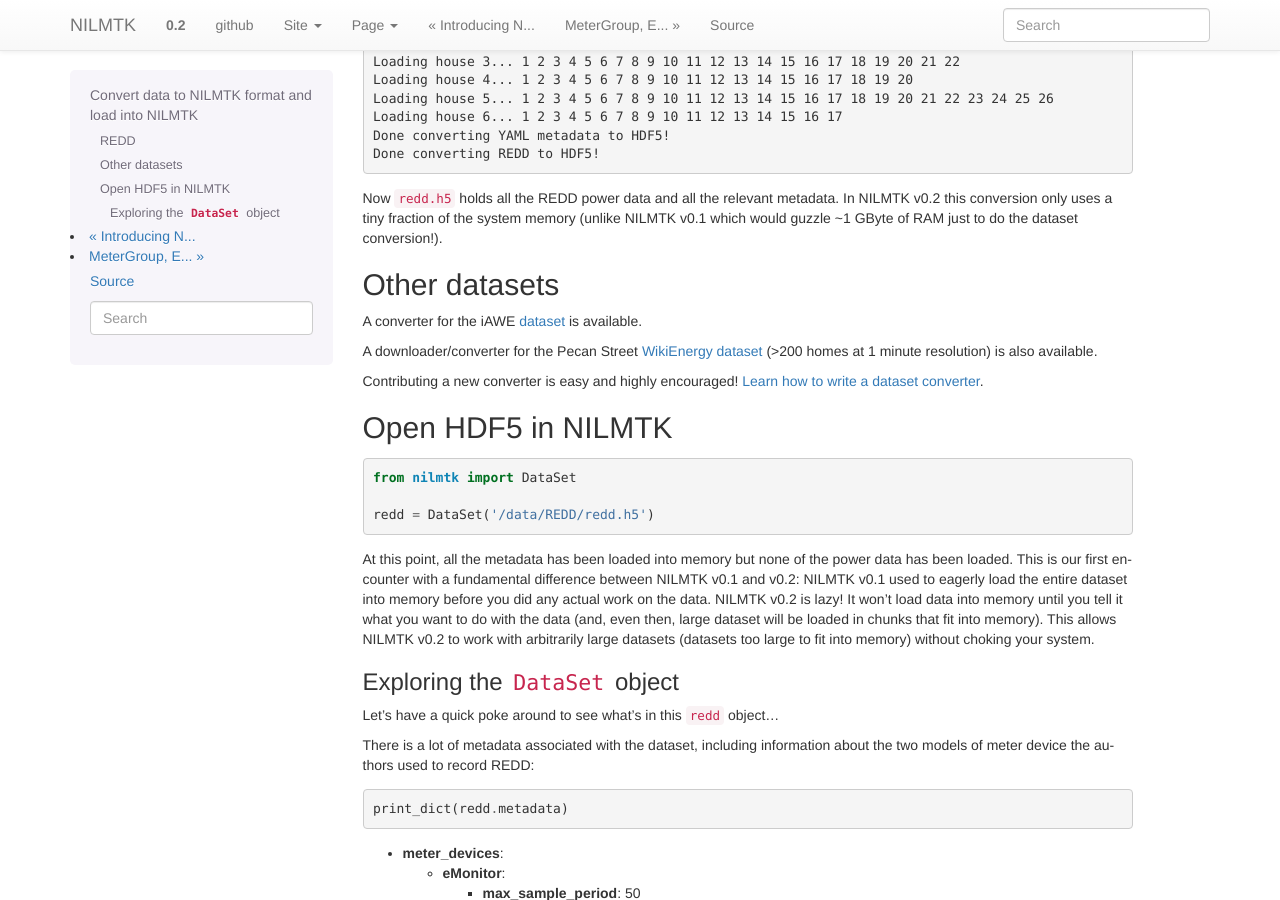
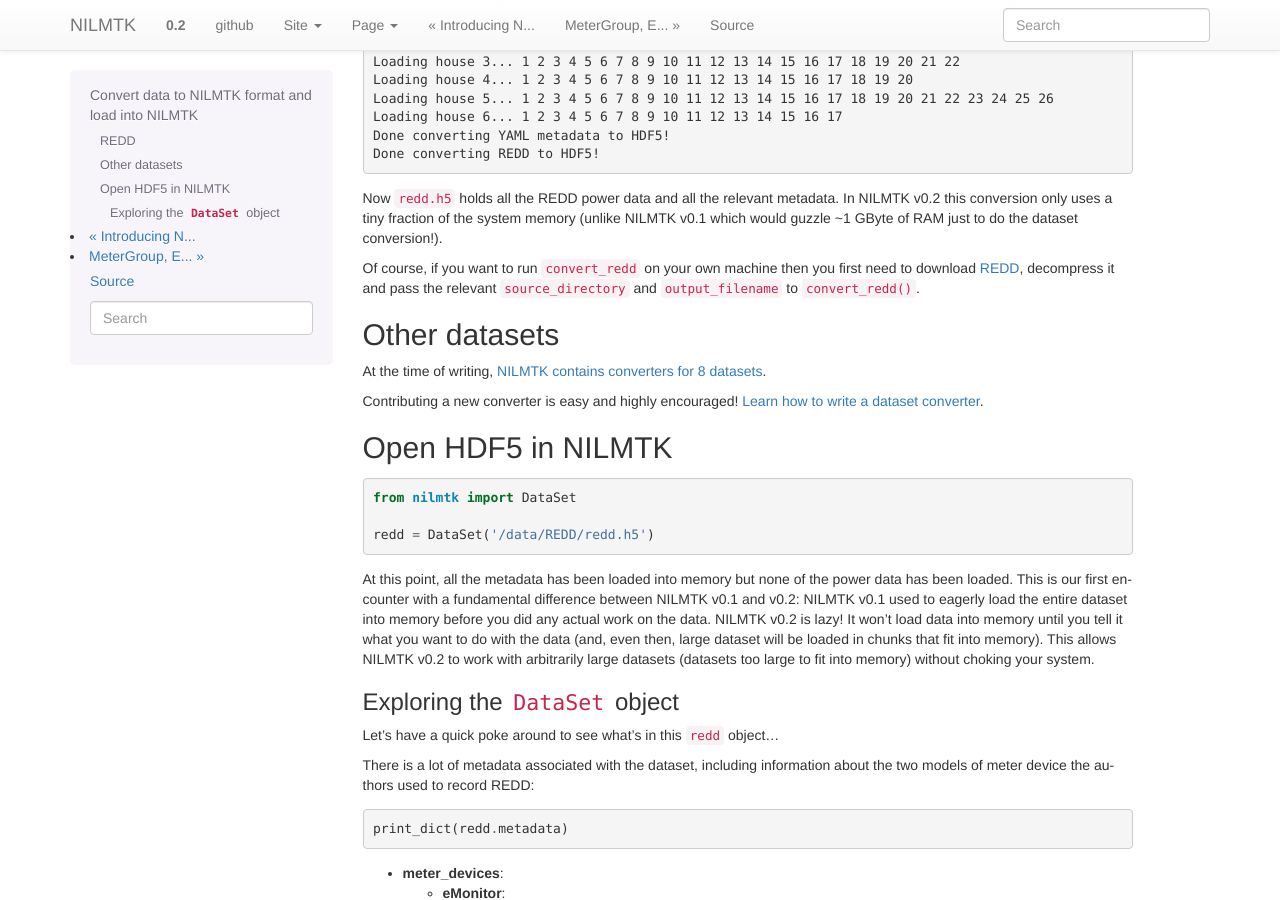
Before and after one commit to nilmtk/nilmtk, a Sphinx documentation site: the page built from docs/source/convert_data_to_NILMTK_format.rst, in a window 1280 px wide and 900 px high, scrolled down 407 px. Built offline with Sphinx 7.4.7, drawn with Linux system fonts in a browser that asks for light colours; pages that are not in the unit, such as notebooks, are missing from menus; some of the changed text lies outside the part shown.

Commit message:
add note about the necessity to modify the input path. #182

```diff
--- a/docs/source/convert_data_to_NILMTK_format.rst
+++ b/docs/source/convert_data_to_NILMTK_format.rst
@@ -37,14 +37,16 @@ metadata. In NILMTK v0.2 this conversion only uses a tiny fraction of
 the system memory (unlike NILMTK v0.1 which would guzzle ~1 GByte of RAM
 just to do the dataset conversion!).
 
+Of course, if you want to run ``convert_redd`` on your own machine then
+you first need to download `REDD <http://redd.csail.mit.edu>`__,
+decompress it and pass the relevant ``source_directory`` and
+``output_filename`` to ``convert_redd()``.
+
 Other datasets
 --------------
 
-A converter for the iAWE `dataset <http://iawe.github.io/>`__ is available.
-
-A downloader/converter for the Pecan Street `WikiEnergy
-dataset <http://wiki-energy.org/datasets/>`__ (>200 homes at 1 minute
-resolution) is also available.
+At the time of writing, `NILMTK contains converters for 8
+datasets <https://github.com/nilmtk/nilmtk/tree/master/nilmtk/dataset_converters>`__.
 
 Contributing a new converter is easy and highly encouraged! `Learn how
 to write a dataset converter <writing_a_dataset_converter.html>`__.
```
Also changed, not shown: other parts of docs/source/convert_data_to_NILMTK_format.rst (+1 -1 lines), docs/source/convert_data_to_NILMTK_format.ipynb.
